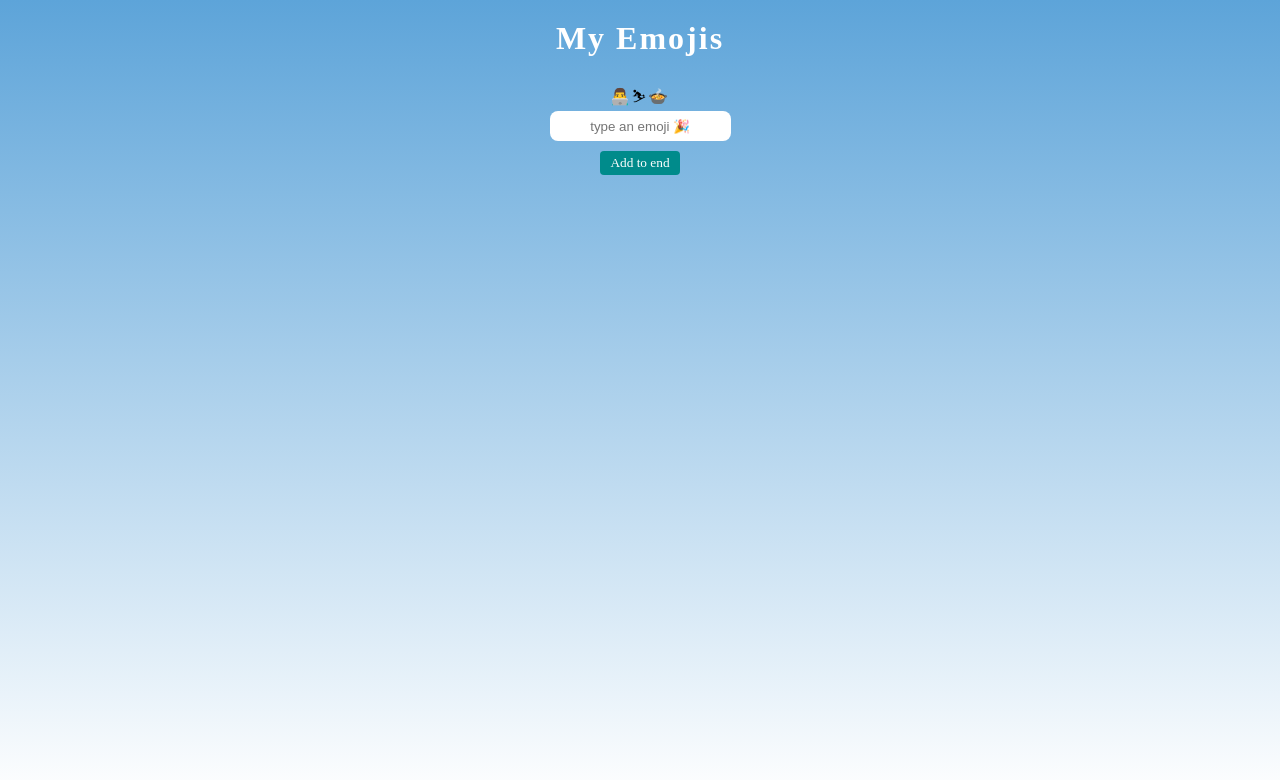
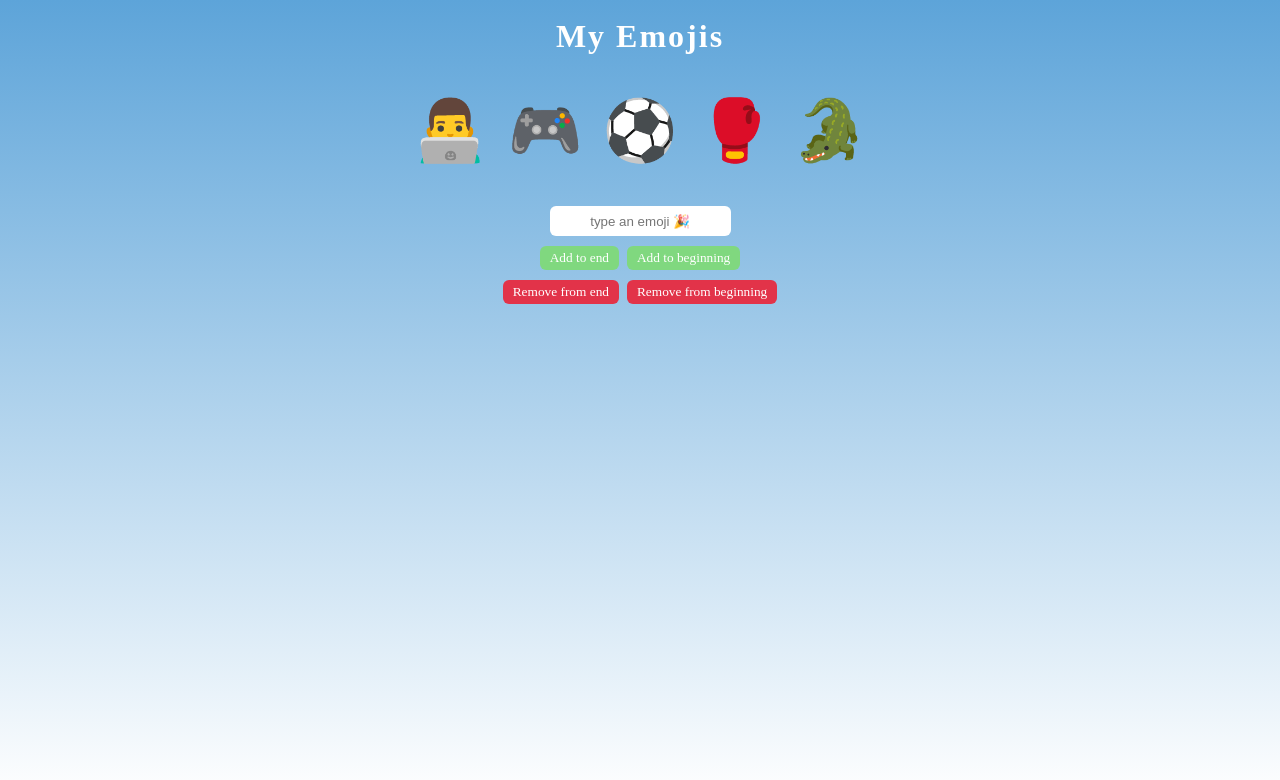
Before and after one commit to alexisGrigoris/grind, a browser extension: page Frontend career path/emoji/index.html in a window 1280 px wide. Drawn offline with Linux system fonts and the light colour scheme; a web font is replaced by a local one.

Commit message:
My emojis app finished

```diff
--- a/Frontend career path/emoji/index.css
+++ b/Frontend career path/emoji/index.css
@@ -1,34 +1,34 @@
 html {
     height: 100vh;
     font-family: Baloo;
-    letter-spacing: 2px;
 }
+
 body {
-    margin: 10px;
     padding: 10px;
     background-image: linear-gradient(#5DA4D9, #FFF);
-    text-align: center;
+
 }
 
-#emojis {
-    font-size: 60px;
+#emoji-container {
     margin: 40px;
     text-align: center;
 }
 
-.emoji {
+#emoji-container span {
     margin: 10px;
+    font-size: 60px;
 }
 
-#push,#unshift {
+#push-btn, #unshift-btn {
     background-color: #80D87F;
 }
 
-#shift,#pop {
+#shift-btn,#pop-btn {
     background-color: #E23349;
 }
 
 h1 {
+    letter-spacing: 2px;
     text-align: center;
     color: white;
 }
@@ -39,23 +39,22 @@ input {
     border: none;
     height: 30px;
     background: white;
-    border-radius: 8px;
+    border-radius: 6px;
     text-align: center;
 }
 
 button {
     font-family: Baloo;
-    letter-spacing: px;
     background: darkcyan;
     color: white;
     border: none;
     padding: 4px 10px;
-    border-radius: 4px;
-    margin: 0 5px;
+    border-radius: 6px;
+    margin: 0 4px;
 }
 
 .buttons-wrapper {
     display: flex;
     justify-content: center;
-    margin: 10px 0 40px;
+    margin: 10px 0 0;
 }
--- a/Frontend career path/emoji/index.html
+++ b/Frontend career path/emoji/index.html
@@ -9,7 +9,12 @@
         <input type="text" id="emoji-input" placeholder="type an emoji 🎉">
         <div class="buttons-wrapper">
             <button id="push-btn">Add to end</button>
-        </div>
+            <button id="unshift-btn">Add to beginning</button>
+            </div>
+            <div class="buttons-wrapper">
+                <button id="pop-btn">Remove from end</button>
+                <button id="shift-btn">Remove from beginning</button>
+            </div>
         <script src="index.js"></script>
     </body>
 </html>
--- a/Frontend career path/emoji/index.js
+++ b/Frontend career path/emoji/index.js
@@ -1,10 +1,17 @@
 // Push the emoji into the myEmoji's array, and clear the input field
 // However, if the input value is empty, don't do anything
 
-const myEmojis = ["👨‍💻", "⛷", "🍲"]
+const myEmojis = ["👨‍💻", "🎮", "⚽", "🥊" ,"🐊"]
 const emojiContainer = document.getElementById("emoji-container")
+const pushBtn = document.getElementById("push-btn")
+const unshiftBtn = document.getElementById("unshift-btn")
+const emojiInput = document.getElementById("emoji-input")
+const shiftBtn = document.getElementById("shift-btn")
+const popBtn = document.getElementById("pop-btn")
+
 
 function renderEmojis(val) {
+    emojiContainer.innerHTML = ""
     for (let i = 0; i < myEmojis.length; i++) {
         const emoji = document.createElement('span')
         emoji.textContent = myEmojis[i]
@@ -12,13 +19,11 @@ function renderEmojis(val) {
 }}
 
 renderEmojis()
-const pushBtn = document.getElementById("push-btn")
-pushBtn.addEventListener("click", function(){
-    const emojiInput = document.getElementById("emoji-input")
+
+pushBtn.addEventListener("click", function push(){
     if (emojiInput.value) {
 
         myEmojis.push(emojiInput.value)
-        emojiContainer.innerHTML = ""
         renderEmojis(emojiInput.value)
         emojiInput.value = ""
 
@@ -28,7 +33,48 @@ pushBtn.addEventListener("click", function(){
     }
 })
 
-/*for(let i=0; i < myEmojis.length; i++) {
+unshiftBtn.addEventListener("click", function unshift(){
+    if (emojiInput.value) {
+        myEmojis.unshift(emojiInput.value)
+        renderEmojis(emojiInput.value)
+        emojiInput.value = ""
+
+
+
+
+    }
+})
+
+shiftBtn.addEventListener("click", function shift(){
+
+        myEmojis.shift(emojiInput.value)
+        renderEmojis(emojiInput.value)
+
+
+
+
+
+
+})
+
+popBtn.addEventListener("click", function pop(){
+
+        myEmojis.pop(emojiInput.value)
+        renderEmojis(emojiInput.value)
+
+
+
+
+
+
+})
+
+
+
+/*
+RENDER EMOJIS
+
+for(let i=0; i < myEmojis.length; i++) {
     emojicont.innerHTML += `<span> ${myEmojis[i]} </span>`
 }
 
```
